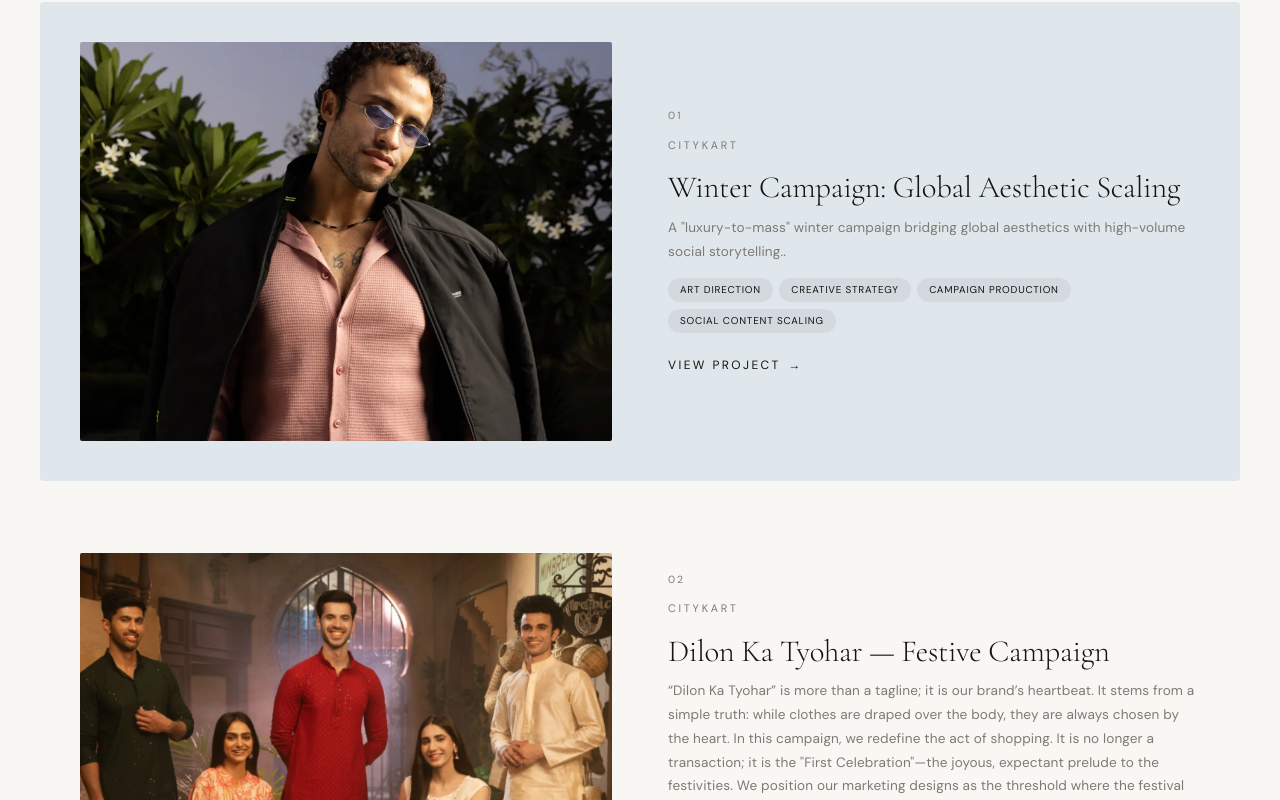
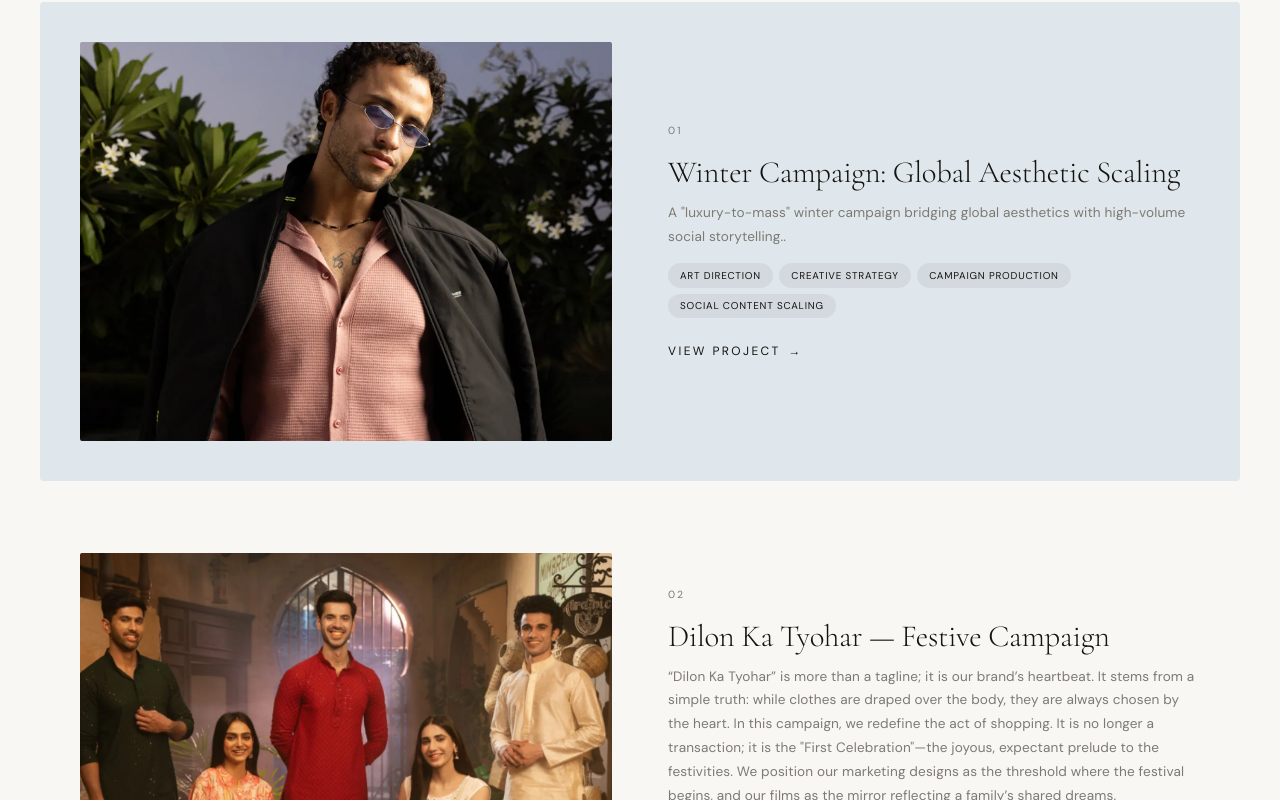
Before and after one commit to soumayg9673/taradevi-studio, a SvelteKit app: page / in a window 1280 px wide. Shown: the part 960-1760 px from the top of the page. Built offline with nearby package versions, Linux system fonts and the light colour scheme.

Commit message:
remove company from all pages

```diff
--- a/src/routes/+page.svelte
+++ b/src/routes/+page.svelte
@@ -38,7 +38,6 @@
           </div>
           <div class="project-details">
             <span class="project-index">0{i + 1}</span>
-            <span class="project-company">{project.company}</span>
             <h3 class="project-title">{project.title}</h3>
             <p class="project-note">{project.note}</p>
             <div class="project-tags">
@@ -197,15 +196,6 @@
     color: var(--color-muted);
   }
 
-  .project-company {
-    font-family: var(--font-body);
-    font-size: 0.68rem;
-    letter-spacing: 0.25em;
-    text-transform: uppercase;
-    color: var(--color-muted);
-    font-weight: 400;
-  }
-
   .project-title {
     font-family: var(--font-display);
     font-size: clamp(1.5rem, 2.4vw, 2.2rem);
--- a/src/routes/work/+page.svelte
+++ b/src/routes/work/+page.svelte
@@ -27,7 +27,6 @@
           </div>
           <div class="project-info">
             <span class="project-num">0{i + 1}</span>
-            <span class="project-company">{project.company}</span>
             <h2 class="project-title">{project.title}</h2>
             <p class="project-note">{project.note}</p>
             <div class="project-tags">
@@ -126,15 +125,6 @@
     color: var(--color-muted);
   }
 
-  .project-company {
-    font-family: var(--font-body);
-    font-size: 0.68rem;
-    letter-spacing: 0.25em;
-    text-transform: uppercase;
-    color: var(--color-muted);
-    font-weight: 400;
-  }
-
   .project-title {
     font-family: var(--font-display);
     font-size: clamp(1.4rem, 2.2vw, 2rem);
--- a/src/routes/work/[slug]/+page.svelte
+++ b/src/routes/work/[slug]/+page.svelte
@@ -50,7 +50,6 @@
 
     <!-- Header -->
     <header class="project-header">
-      <span class="project-company">{data.project.company}</span>
       <h1 class="project-title">{data.project.title}</h1>
       <div class="project-tags">
         {#each data.project.tags as tag}
@@ -227,7 +226,6 @@
               <div class="related-thumb">
                 <img src={rel.image} alt={rel.title} loading="lazy" />
               </div>
-              <span class="related-company">{rel.company}</span>
               <h3 class="related-name">{rel.title}</h3>
             </a>
           {/each}
@@ -276,15 +274,6 @@
     display: flex;
     flex-direction: column;
     gap: 0.5rem;
-  }
-
-  .project-company {
-    font-family: var(--font-body);
-    font-size: 0.65rem;
-    letter-spacing: 0.3em;
-    text-transform: uppercase;
-    color: var(--color-muted);
-    font-weight: 400;
   }
 
   .project-title {
@@ -576,15 +565,6 @@
     object-fit: cover;
   }
 
-  .related-company {
-    font-family: var(--font-body);
-    font-size: 0.62rem;
-    letter-spacing: 0.2em;
-    text-transform: uppercase;
-    color: var(--color-muted);
-    font-weight: 400;
-  }
-
   .related-name {
     font-family: var(--font-display);
     font-size: 1.05rem;
```
Also changed, not shown: 35 other files (tests, documents, lock files or other folders).
